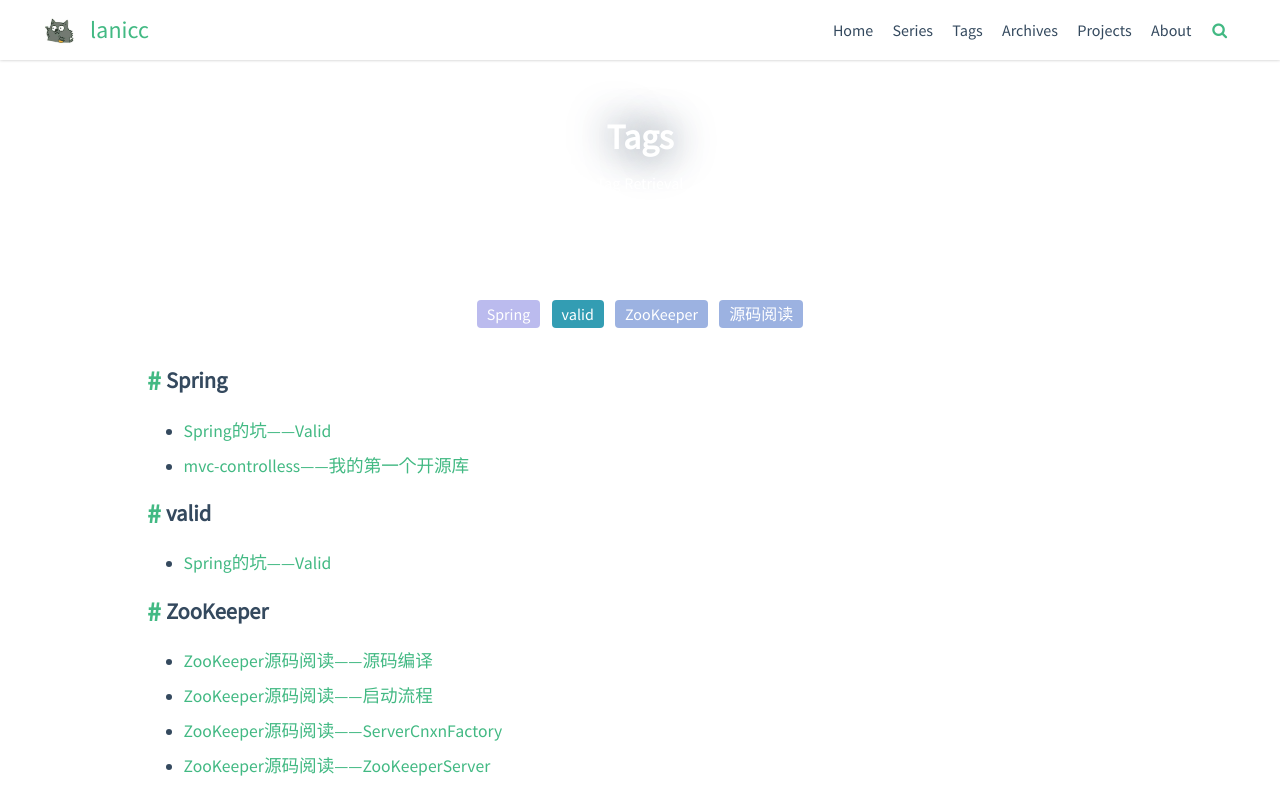
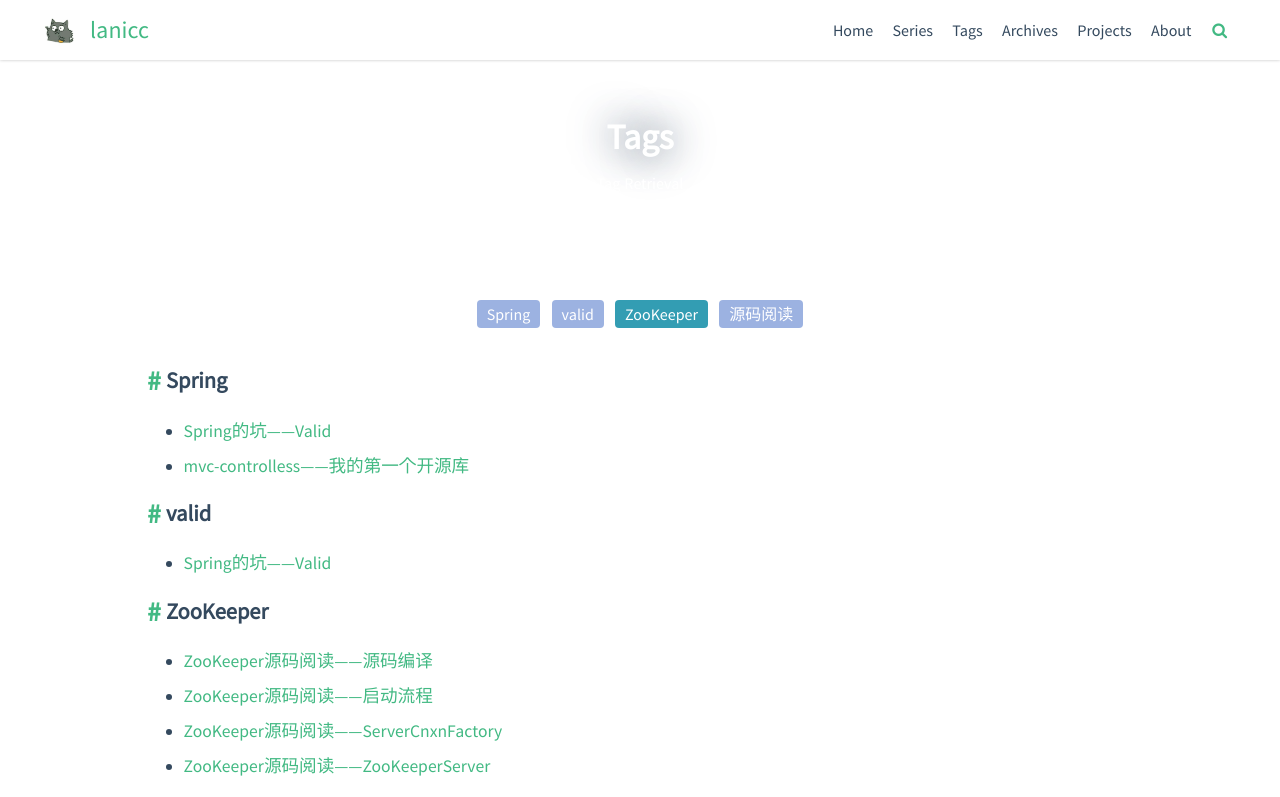
Before and after one commit to lanicc/lanicc.github.io, a plain HTML site: page tags/index.html in a window 1280 px wide. Shown: the top 797 px of the page. Drawn offline with nearby package versions, Linux system fonts and the light colour scheme; some packages are replaced by stand-ins of ours; a script that the page names is missing.

Commit message:
Site updated: 2021-09-01 20:22:02

```diff
--- a/tags/index.html
+++ b/tags/index.html
@@ -194,11 +194,11 @@
 <main class="app-body">
   <div id="tag-cloud">
 
-      <a class="tag0" data-name="tag-Spring">Spring</a>
+      <a class="tag1" data-name="tag-Spring">Spring</a>
 
-      <a class="tag2" data-name="tag-valid">valid</a>
+      <a class="tag1" data-name="tag-valid">valid</a>
 
-      <a class="tag1" data-name="tag-ZooKeeper">ZooKeeper</a>
+      <a class="tag2" data-name="tag-ZooKeeper">ZooKeeper</a>
 
       <a class="tag1" data-name="tag-源码阅读">源码阅读</a>
 
```
Also changed, not shown: 2021/08/29/zk-code003/index.html (+2 -2 lines), series/index.html (+1 -1 lines).
